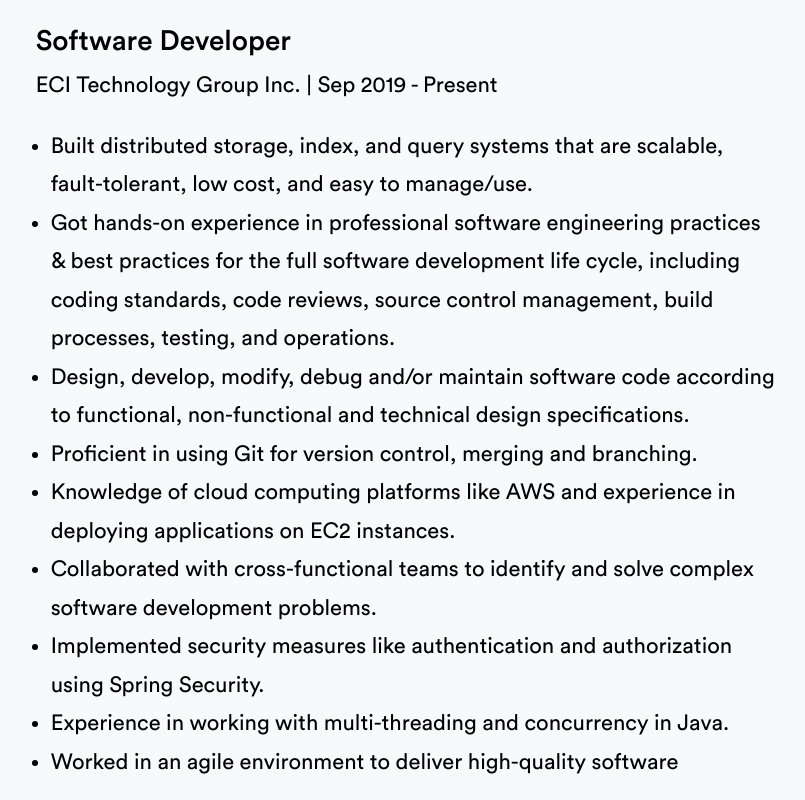
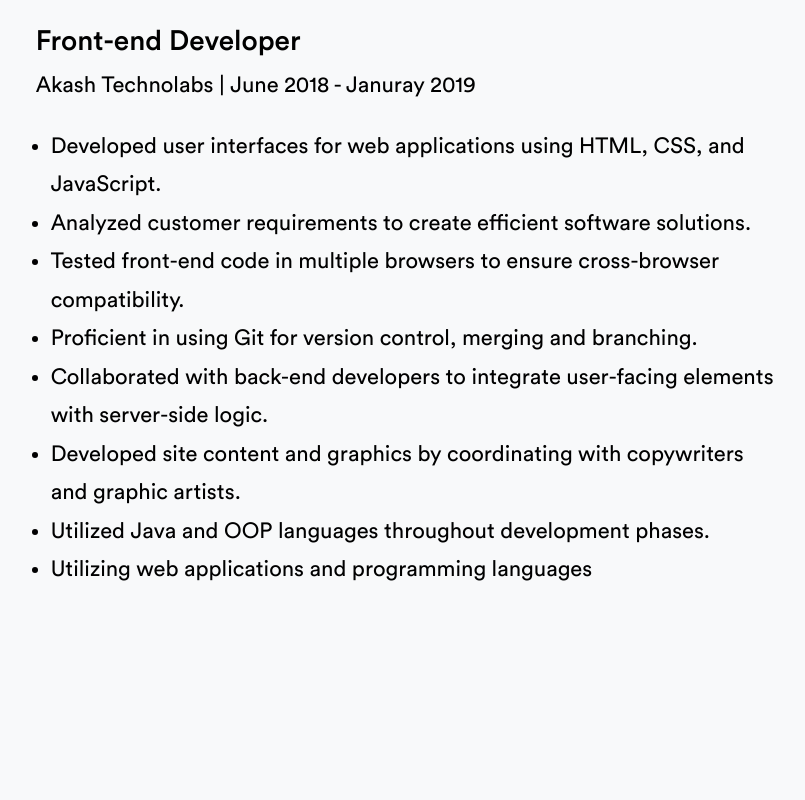
Before and after one commit to rima0055/portfolio_v2, a React (Create React App) app: page / in a window 1280 px wide. Shown: the part 940-1740 px from the top of the page, without its empty margins (241-1046 px from the left). Built offline with nearby package versions, Linux system fonts and the light colour scheme.

Commit message:
Update Work.jsx

```diff
--- a/src/components/Work.jsx
+++ b/src/components/Work.jsx
@@ -7,18 +7,17 @@ function Work() {
       <h2 className="title">Work Experience</h2>
 
       <div className="job">
-        <p className="job__title">Software Developer</p>
-        <p className="company__name">ECI Technology Group Inc. | Sep 2019 - Present</p>
+        <p className="job__title">Front-end Developer</p>
+        <p className="company__name">Akash Technolabs | June 2018 - Januray 2019</p>
         <ul className="job__points">
-          <li>Built distributed storage, index, and query systems that are scalable, fault-tolerant, low cost, and easy to manage/use.</li>
-          <li>Got hands-on experience in professional software engineering practices & best practices for the full software development life cycle, including coding standards, code reviews, source control management, build processes, testing, and operations.</li>
-          <li>Design, develop, modify, debug and/or maintain software code according to functional, non-functional and technical design specifications.</li>
+          <li>Developed user interfaces for web applications using HTML, CSS, and JavaScript.</li>
+          <li>Analyzed customer requirements to create efficient software solutions.</li>
+          <li>Tested front-end code in multiple browsers to ensure cross-browser compatibility.</li>
           <li>Proficient in using Git for version control, merging and branching.</li>
-          <li>Knowledge of cloud computing platforms like AWS and experience in deploying applications on EC2 instances.</li>
-          <li>Collaborated with cross-functional teams to identify and solve complex software development problems.</li>
-          <li>Implemented security measures like authentication and authorization using Spring Security.</li>
-          <li>Experience in working with multi-threading and concurrency in Java.</li>
-          <li>Worked in an agile environment to deliver high-quality software</li>
+          <li>Collaborated with back-end developers to integrate user-facing elements with server-side logic.</li>
+          <li>Developed site content and graphics by coordinating with copywriters and graphic artists.</li>
+          <li>Utilized Java and OOP languages throughout development phases.</li>
+          <li>Utilizing web applications and programming languages</li>
         </ul>
       </div>
     </div>
```
